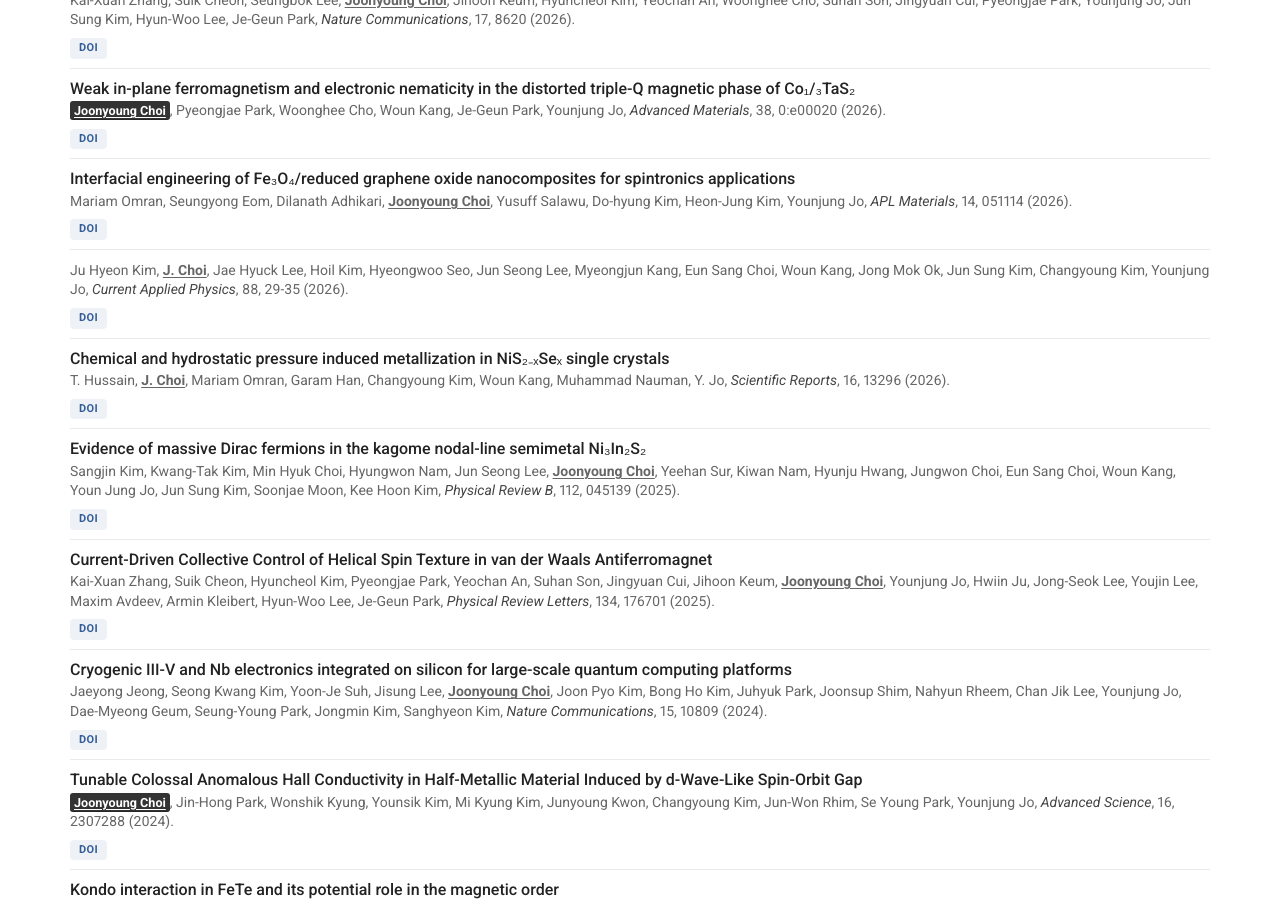
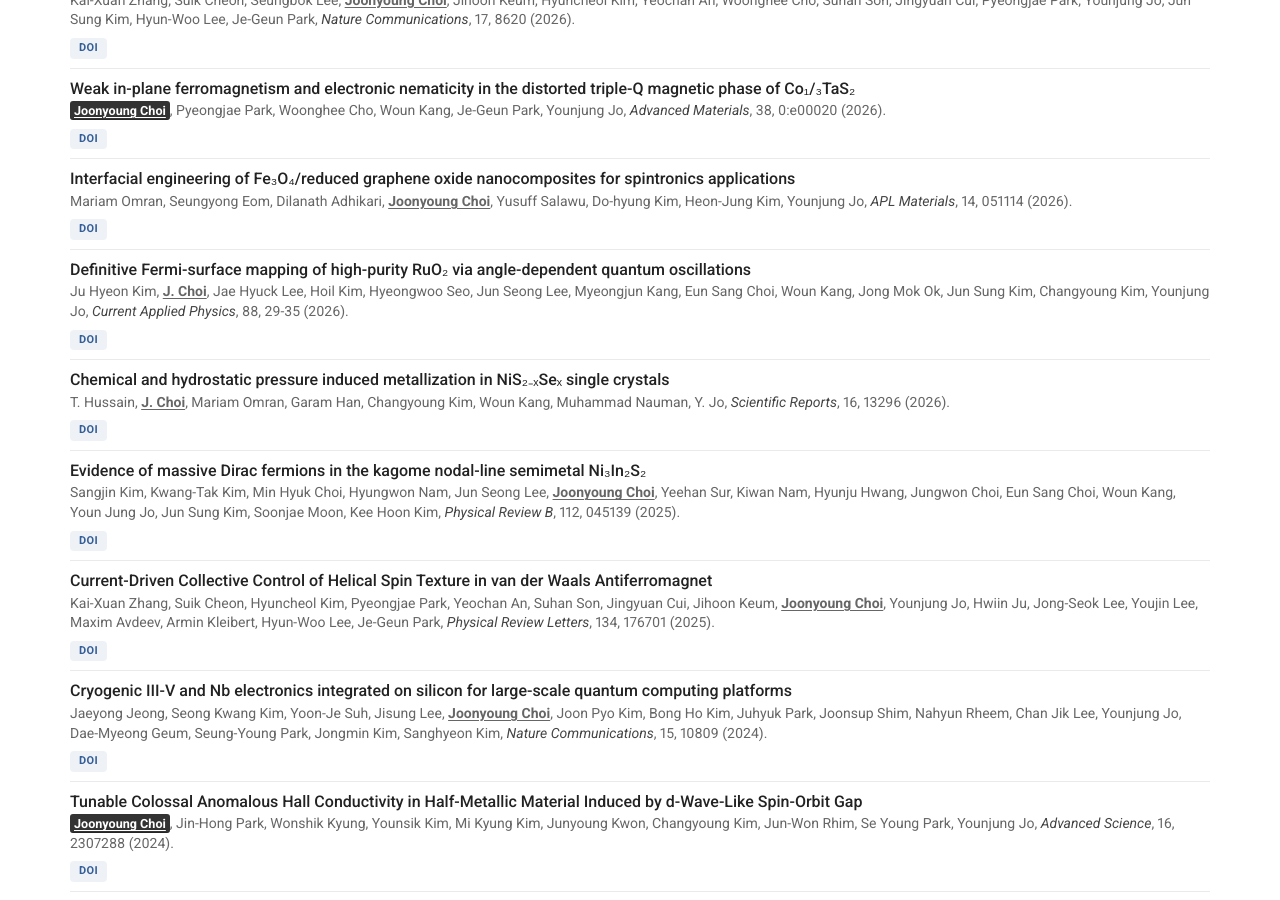
Before and after one commit to joonyoung-phys/cv, a Jekyll site: the page built from index.md, in a window 1280 px wide and 900 px high, scrolled down 2371 px. Built offline with Jekyll 4.4.1, drawn with Linux system fonts in a browser that asks for light colours; nearby versions of some CDN libraries.

Commit message:
Update _config.yml

```diff
--- a/_config.yml
+++ b/_config.yml
@@ -174,7 +174,7 @@ content:
       </div>
 
       <div class="pub-entry" data-year="2026" data-first="false">
-      <p class="pub-title"></p>
+      <p class="pub-title">Definitive Fermi-surface mapping of high-purity RuO₂ via angle-dependent quantum oscillations</p>
       <p class="pub-meta">Ju Hyeon Kim, <u><strong>J. Choi</strong></u>, Jae Hyuck Lee, Hoil Kim, Hyeongwoo Seo, Jun Seong Lee, Myeongjun Kang, Eun Sang Choi, Woun Kang, Jong Mok Ok, Jun Sung Kim, Changyoung Kim, Younjung Jo, <em>Current Applied Physics</em>, 88, 29-35 (2026).</p>
       <p class="pub-tags"><a class="pub-tag" href="https://doi.org/10.1016/j.cap.2026.04.011" target="_blank">DOI</a></p>
       </div>
```
